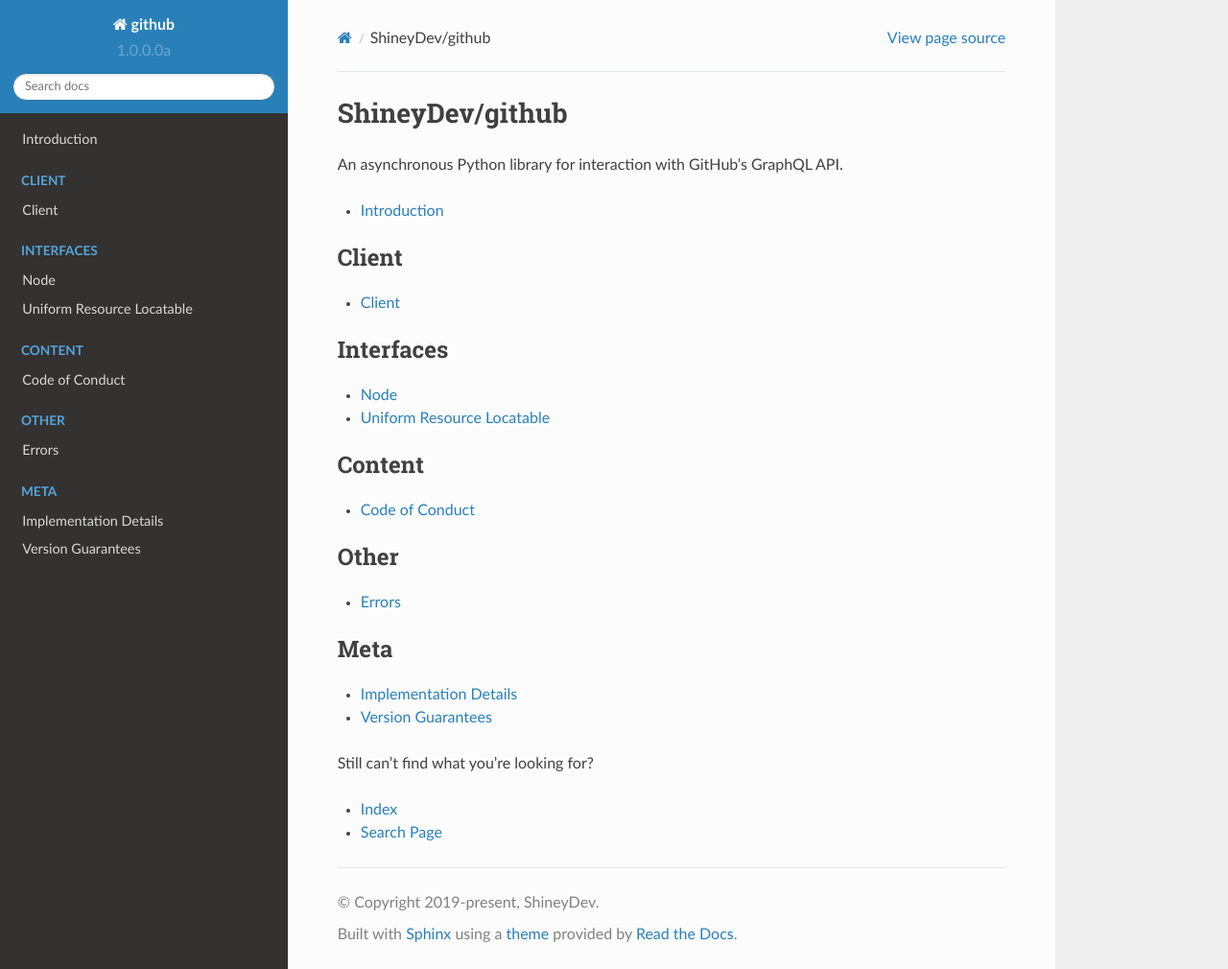
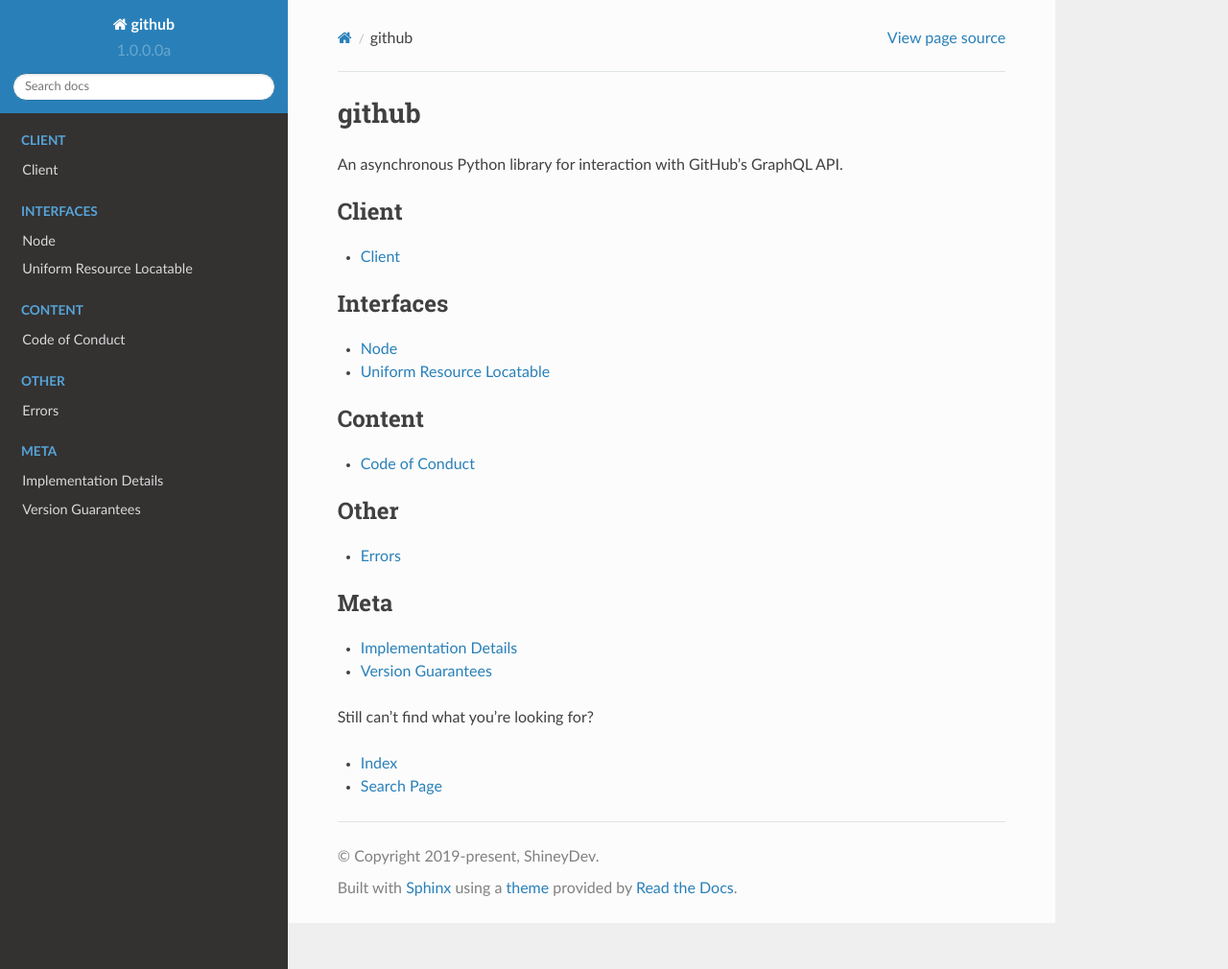
Before and after one commit to ShineyDev/github, a Sphinx documentation site: the page built from docs/index.rst, in a window 1280 px wide and 1010 px high. Shown: the whole window at 96% size. Built offline with Sphinx 7.4.7 and the Read the Docs theme 2.0.0, drawn with Linux system fonts in a browser that asks for light colours.

Commit message:
update documentation files

```diff
--- a/docs/index.rst
+++ b/docs/index.rst
@@ -1,20 +1,14 @@
-ShineyDev/github
-================
+github
+======
 
 An asynchronous Python library for interaction with GitHub's GraphQL API.
-
-
-.. toctree::
-    :maxdepth: 1
-
-    introduction
 
 
 .. toctree::
     :caption: Client
     :maxdepth: 1
 
-    client
+    client/client
 
 
 .. toctree::
--- a/docs/introduction.rst
+++ /dev/null
@@ -1,4 +0,0 @@
-Introduction
-============
-
-..
```
Also changed, not shown: other parts of docs/index.rst (+3 -3 lines), docs/client/client.rst (renamed from docs/client.rst), docs/meta/implementation.rst (renamed from docs/implementation.rst), docs/meta/versioning.rst (renamed from docs/versioning.rst), docs/other/errors.rst (renamed from docs/errors.rst).
